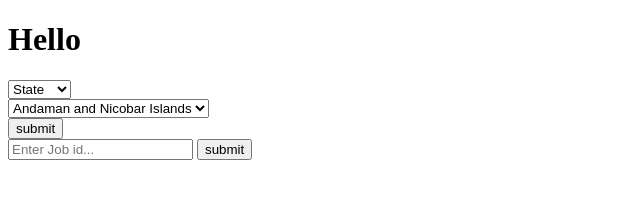
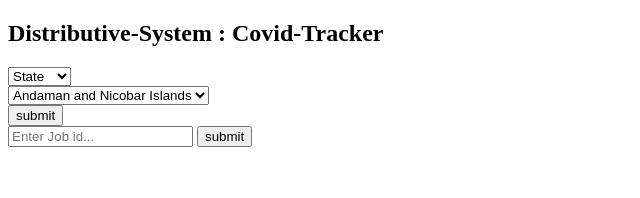
Before and after one commit to symbiote-ux/covid-tracker, a website: page public/index.html in a window 1280 px wide. Shown: the whole page, without its empty margins (0-640 px from the left). Drawn offline with Linux system fonts and the light colour scheme.

Commit message:
addded title

```diff
--- a/public/index.html
+++ b/public/index.html
@@ -3,12 +3,12 @@
   <head>
     <meta charset="UTF-8" />
     <meta name="viewport" content="width=device-width, initial-scale=1.0" />
-    <title>Covid-Tracker</title>
+    <title>Covid-Traker</title>
     <script src="/js/requests.js"></script>
     <script src="./js/script.js"></script>
   </head>
   <body>
-    <h1>Hello</h1>
+    <h2>Distributive-System : Covid-Tracker</h2>
     <!-- <form action="process" method="POST"> -->
     <div>
       <select name="location" id="loc" onchange="createField()">
```
